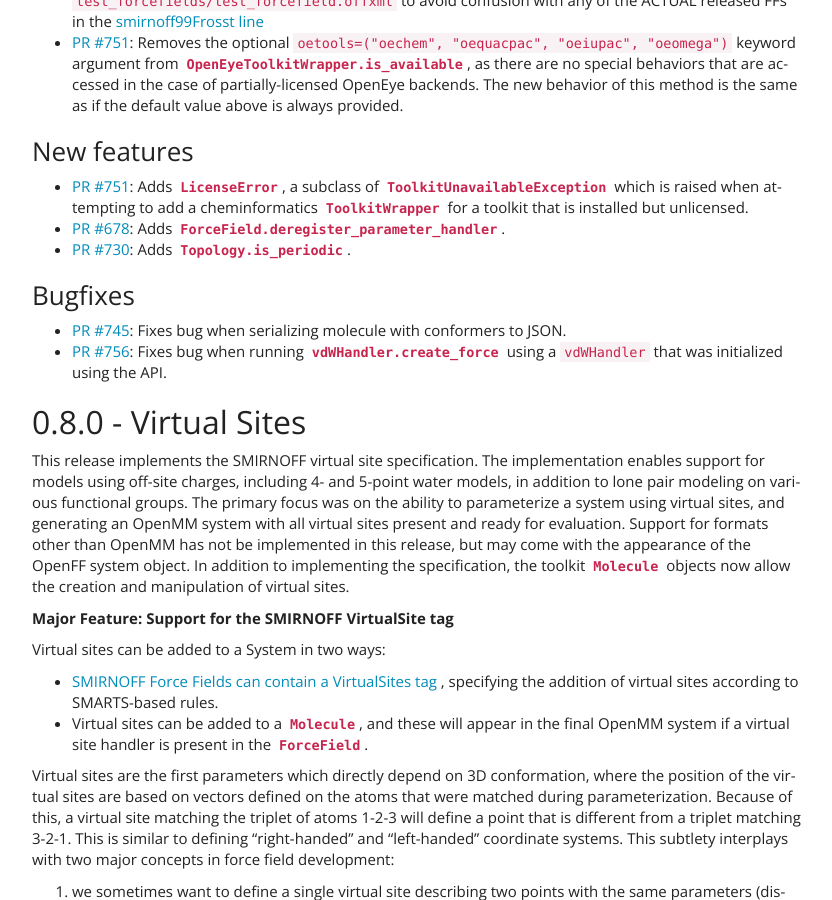
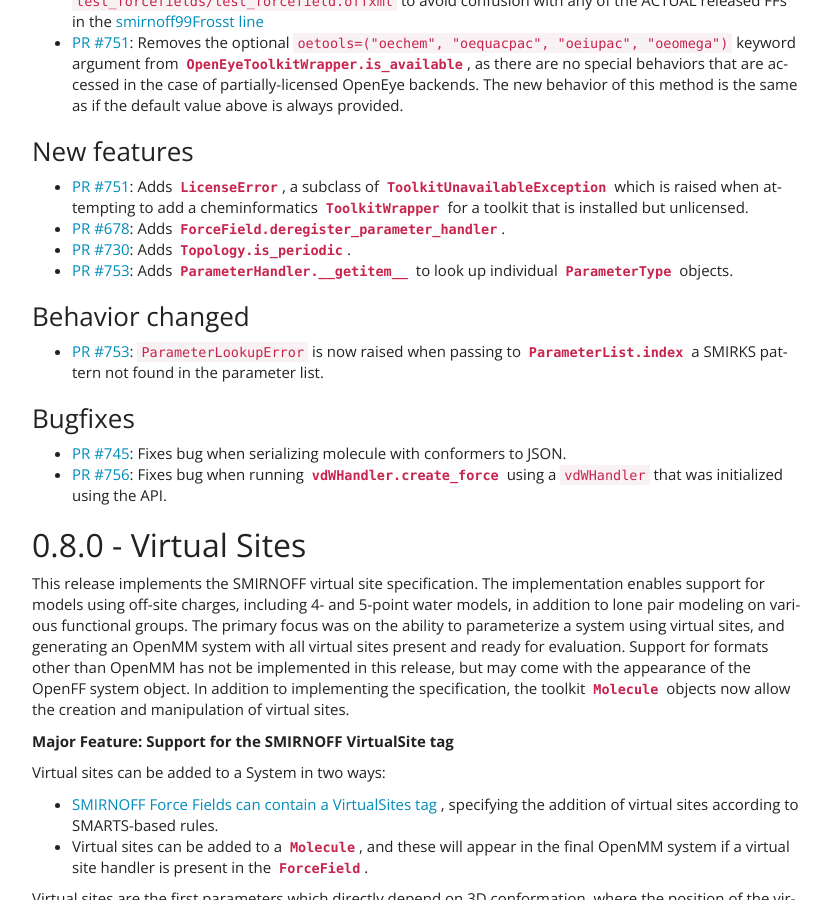
Before and after one commit to openforcefield/openff-toolkit, a Sphinx documentation site: the page built from docs/releasehistory.rst, in a window 1280 px wide and 900 px high, scrolled down 425 px. Shown: the whole window, without its empty margins (38-870 px from the left). Built offline with Sphinx 7.4.7, drawn with Linux system fonts in a browser that asks for light colours.

Commit message:
Docs: Update release history and ParameterList.index docstring

```diff
--- a/docs/releasehistory.rst
+++ b/docs/releasehistory.rst
@@ -35,7 +35,17 @@ New features
   :py:meth:`ForceField.deregister_parameter_handler <openforcefield.typing.engines.smirnoff.forcefield.ForceField.deregister_parameter_handler>`.
 - `PR #730 <https://github.com/openforcefield/openforcefield/pull/730>`_: Adds
   :py:class:`Topology.is_periodic <openforcefield.topology.Topology>`.
+- `PR #753 <https://github.com/openforcefield/openforcefield/pull/753>`_: Adds
+  :py:meth:`ParameterHandler.__getitem__ <openforcefield.typing.engines.smirnoff.parameters.ParameterHandler.__getitem__>`
+  to look up individual :py:class:`ParameterType <openforcefield.typing.engines.smirnoff.parameters.ParameterType>`
+  objects.
 
+Behavior changed
+""""""""""""""""
+- `PR #753 <https://github.com/openforcefield/openforcefield/pull/753>`_: ``ParameterLookupError``
+  is now raised when passing to
+  :py:meth:`ParameterList.index <openforcefield.typing.engines.smirnoff.parameters.ParameterList>`
+  a SMIRKS pattern not found in the parameter list.
 
 Bugfixes
 """"""""
```
Also changed, not shown: 1 other file.
